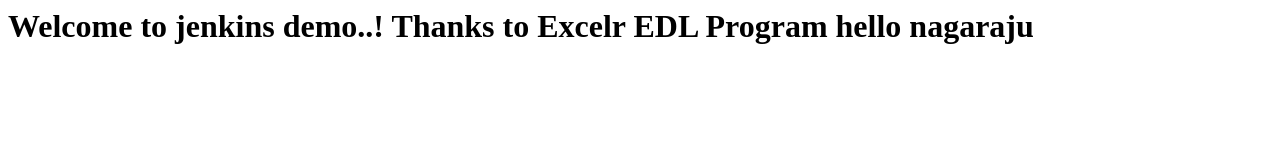
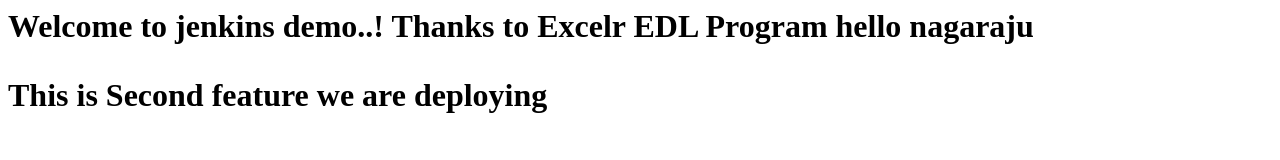
Before and after one commit to allankinagaraju/exceler-jenkins-demo, a plain HTML site: page index.html in a window 1280 px wide. Drawn offline with Linux system fonts and the light colour scheme.

Commit message:
Update index.html

```diff
--- a/index.html
+++ b/index.html
@@ -9,6 +9,7 @@
                     Welcome to jenkins demo..!
                     Thanks to Excelr EDL Program
                     hello nagaraju
+                       <p>This is Second feature we are deploying</p>
                        </h1>
                        </body>
                        </html>
```
